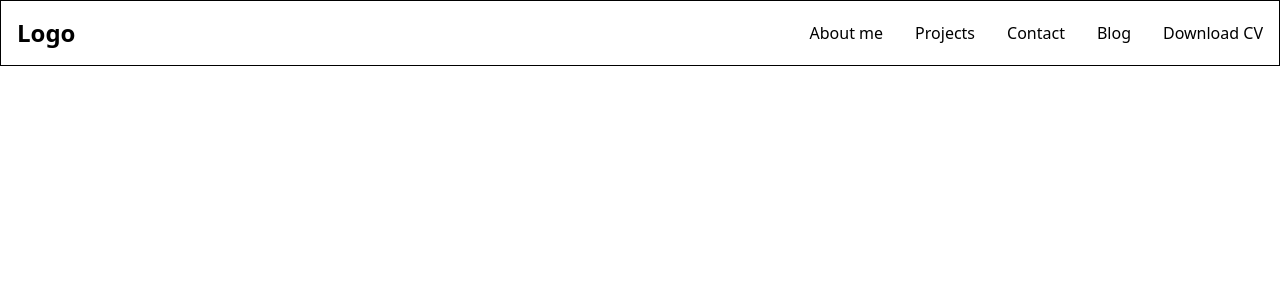
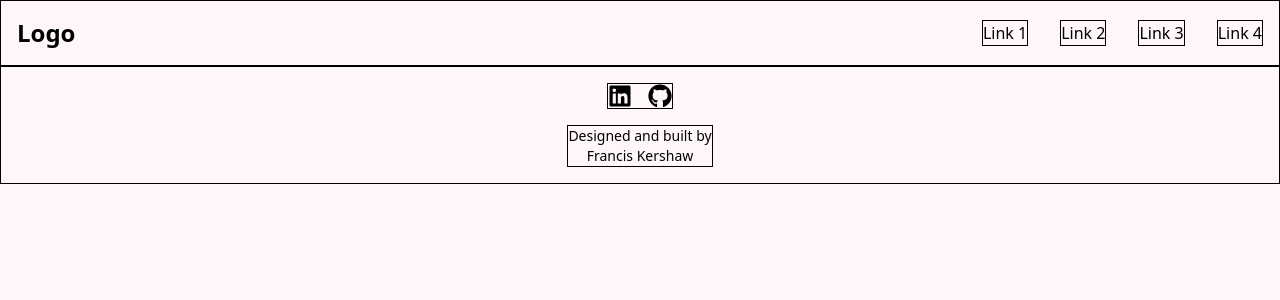
Before and after one commit to franciskershaw/francis-kershaw, a React (Vite) app: page / in a window 1280 px wide. Shown: the top 300 px of the page. Built offline with nearby package versions, Linux system fonts and the light colour scheme.

Commit message:
Add footer, tweak layout

```diff
--- a/package.json
+++ b/package.json
@@ -13,6 +13,7 @@
     "@tailwindcss/vite": "^4.1.17",
     "react": "^19.2.0",
     "react-dom": "^19.2.0",
+    "react-icons": "^5.5.0",
     "tailwindcss": "^4.1.17"
   },
   "devDependencies": {
--- a/src/App.css
+++ b/src/App.css
@@ -1 +1,5 @@
 @import "tailwindcss";
+
+.bg-primary {
+  background-color: rgb(255, 247, 247);
+}
--- a/src/App.tsx
+++ b/src/App.tsx
@@ -1,10 +1,12 @@
 import "./App.css";
-import Navbar from "./components/layout/Navbar";
+import Navbar from "./components/Navbar";
+import Footer from "./components/Footer";
 
 function App() {
   return (
-    <div className="min-h-screen">
+    <div className="min-h-screen bg-primary">
       <Navbar />
+      <Footer />
     </div>
   );
 }
--- /dev/null
+++ b/src/components/Footer.tsx
@@ -0,0 +1,25 @@
+import { FaLinkedin } from "react-icons/fa";
+import { FaGithub } from "react-icons/fa";
+
+const Footer = () => {
+  return (
+    <footer className="py-4 border flex flex-col items-center justify-center gap-4">
+      {/* Social links */}
+      <div className="flex items-center gap-4 text-2xl border">
+        <a href="#">
+          <FaLinkedin />
+        </a>
+        <a href="#">
+          <FaGithub />
+        </a>
+      </div>
+      {/* Designed and built by */}
+      <div className="flex flex-col items-center justify-center border">
+        <p className="text-sm">Designed and built by</p>
+        <p className="text-sm">Francis Kershaw</p>
+      </div>
+    </footer>
+  );
+};
+
+export default Footer;
--- a/src/components/layout/MobileNav.tsx
+++ b/src/components/MobileNav.tsx
@@ -1,5 +1,6 @@
 import { useState } from "react";
-import navLinks from "./navLinks";
+import navLinks from "./navLinks.ts";
+import { FaGithub, FaLinkedin } from "react-icons/fa";
 
 const Hamburger = ({
   setIsExpanded,
@@ -9,14 +10,13 @@ const Hamburger = ({
   isExpanded: boolean;
 }) => {
   const handleClick = (e: React.MouseEvent<HTMLButtonElement>) => {
-    console.log("handleClick");
     e.stopPropagation();
     setIsExpanded(!isExpanded);
   };
 
   return (
     <button
-      className="group relative z-50 inline-flex w-12 h-12 text-center items-center justify-center rounded transition"
+      className="border group relative z-50 inline-flex w-12 h-12 text-center items-center justify-center rounded transition"
       aria-pressed={isExpanded}
       onClick={handleClick}
     >
@@ -57,21 +57,27 @@ const MobileNav = () => {
 
   return (
     <div className="md:hidden">
-      {/* <div className="z-45 transition-transform duration-300 border"> */}
       <Hamburger setIsExpanded={setIsExpanded} isExpanded={isExpanded} />
-      {/* </div> */}
       <div
-        className={`fixed top-0 right-0 h-full border transform w-2/3 ${
+        className={`fixed bg-primary top-0 right-0 h-full border transform w-2/3 ${
           isExpanded ? "translate-x-0" : "translate-x-full"
         } transition-transform duration-500 ease-in-out z-40`}
       >
-        <div className="flex flex-col items-center pt-16 px-6">
+        <div className="flex flex-col items-center justify-center pt-16 px-6 h-full">
           {/* Navigation Links */}
-          <nav className="w-full space-y-6">
+          <nav className="w-full space-y-12 h-full flex flex-col items-center justify-center">
+            <div className="flex items-center gap-4 text-3xl border">
+              <a href="#">
+                <FaLinkedin />
+              </a>
+              <a href="#">
+                <FaGithub />
+              </a>
+            </div>
             {navLinks.map((link) => (
               <div
                 key={link.label}
-                className="flex items-center gap-3 text-lg hover:underline transition-colors"
+                className="border flex items-center gap-3 text-xl hover:underline transition-colors"
               >
                 {link.label}
               </div>
--- a/src/components/layout/Navbar.tsx
+++ b/src/components/Navbar.tsx
@@ -3,17 +3,17 @@ import navLinks from "./navLinks";
 
 const Navbar = () => {
   return (
-    <nav className="border flex justify-between items-center p-4">
+    <header className="border flex justify-between items-center p-4">
       <div className="flex items-center justify-between">
         <h1 className="text-2xl font-bold">Logo</h1>
       </div>
       <MobileNav />
-      <div className="hidden md:flex items-center gap-8">
+      <nav className="hidden md:flex items-center gap-8">
         {navLinks.map((link) => (
-          <button key={link.label}>{link.label}</button>
+          <button className="border" key={link.label}>{link.label}</button>
         ))}
-      </div>
-    </nav>
+      </nav>
+    </header>
   );
 };
 
--- a/src/components/layout/navLinks.ts
+++ /dev/null
@@ -1,27 +0,0 @@
-const navLinks = [
-  {
-    label: "About me",
-    href: "/about",
-  },
-  {
-    label: "Projects",
-    href: "/projects",
-  },
-  {
-    label: "Contact",
-    href: "/contact",
-  },
-  {
-    label: "Blog",
-    href: "/blog",
-  },
-  {
-    label: "Download CV",
-    href: "/assets/Francis_Kershaw_CV.pdf",
-    target: "_blank",
-    rel: "noopener noreferrer",
-    download: "Francis_Kershaw_CV.pdf",
-  },
-];
-
-export default navLinks;
--- /dev/null
+++ b/src/components/navLinks.ts
@@ -0,0 +1,20 @@
+const navLinks = [
+  {
+    label: "Link 1",
+    href: "/link-1",
+  },
+  {
+    label: "Link 2",
+    href: "/link-2",
+  },
+  {
+    label: "Link 3",
+    href: "/link-3",
+  },
+  {
+    label: "Link 4",
+    href: "/link-4",
+  },
+];
+
+export default navLinks;
```
Also changed, not shown: 1 other file (tests, documents, lock files or other folders).
